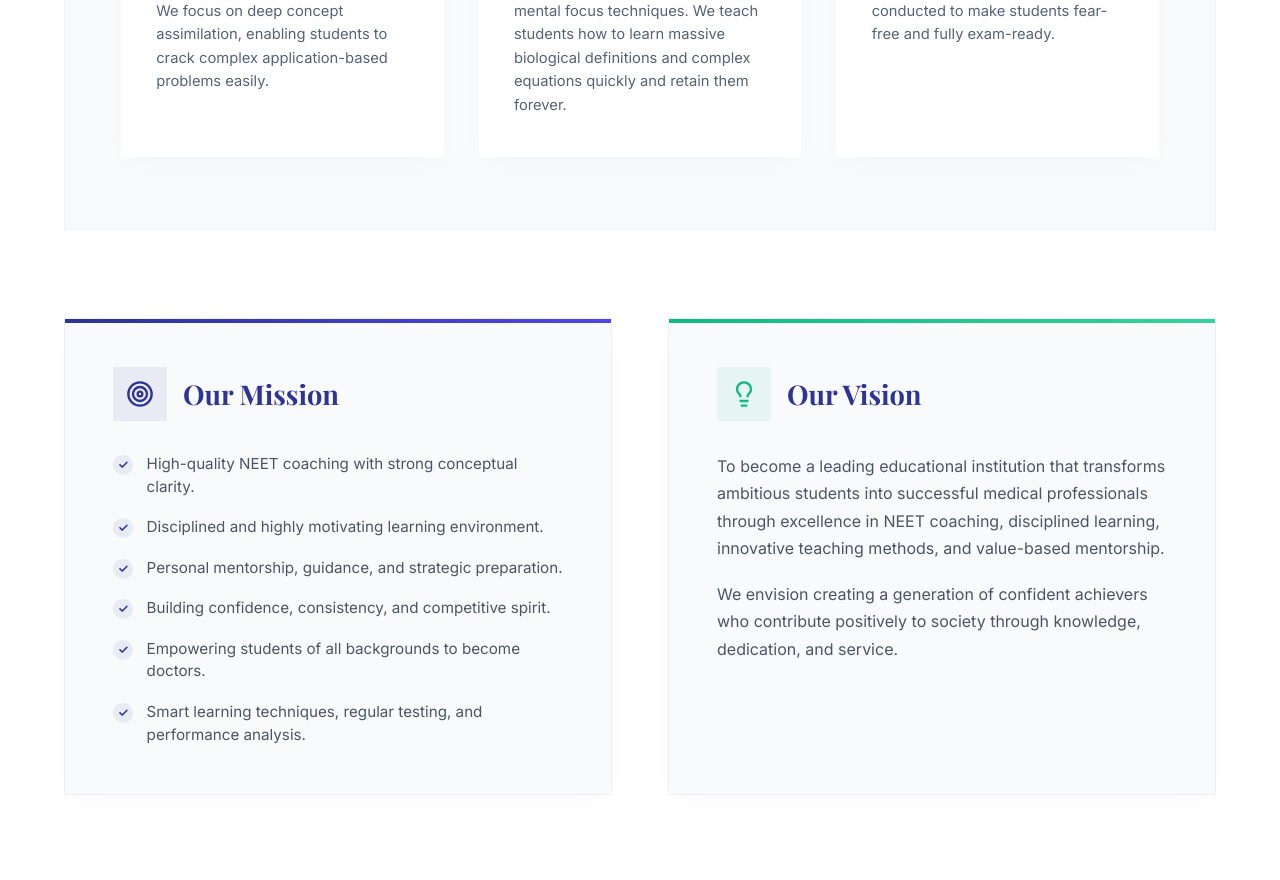
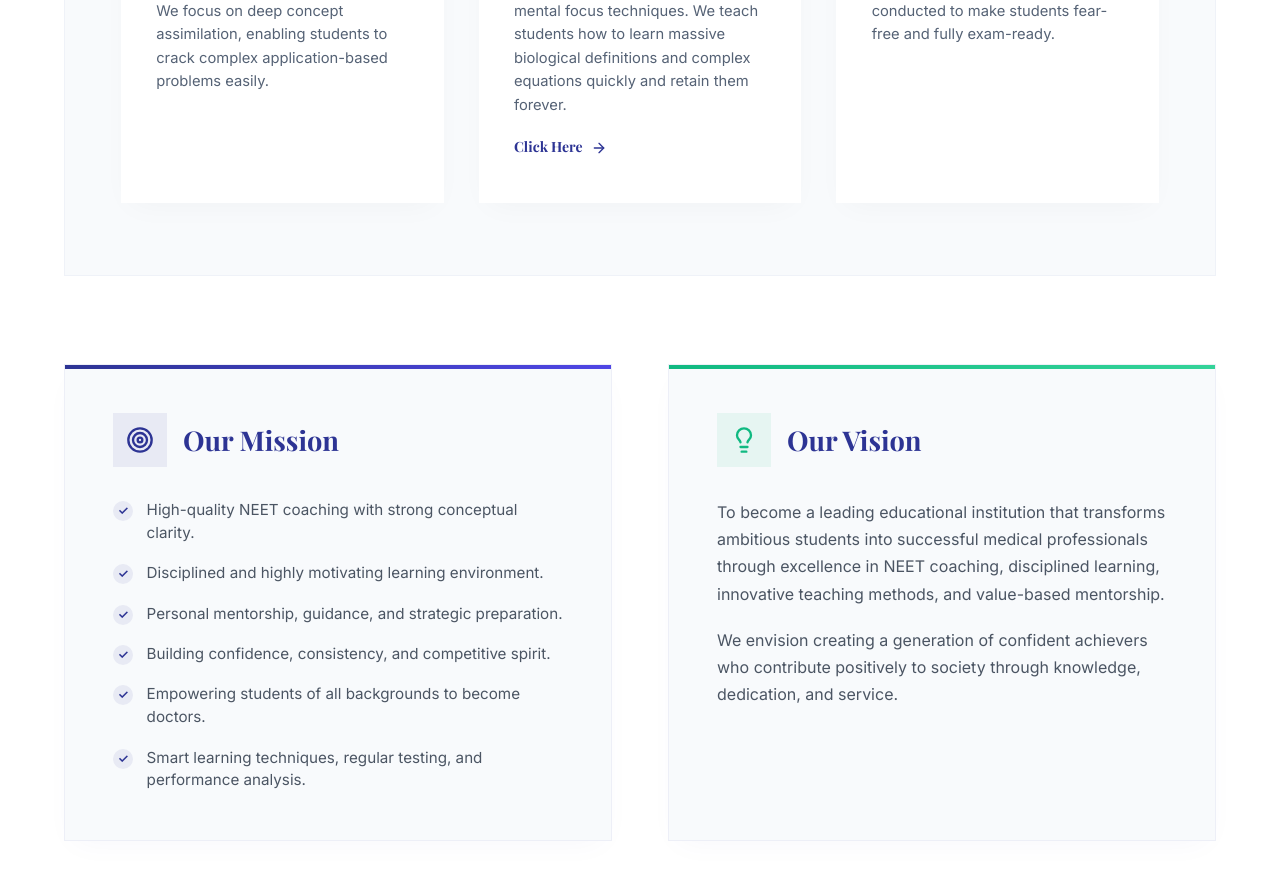
Before and after one commit to KungumapriyaaMKP/TAW-TUP, a React (Vite) app: page / in a window 1280 px wide. Shown: the part 6220-7100 px from the top of the page. Built offline with nearby package versions, Linux system fonts and the light colour scheme; a web font is replaced by a local one.

Commit message:
Add custom 'Click Here' link for Mind Dynamics card on About page

```diff
--- a/src/pages/About.css
+++ b/src/pages/About.css
@@ -489,3 +489,25 @@
     gap: 1rem;
   }
 }
+
+/* Pillar Link Styling */
+.pillar-link {
+  display: inline-flex;
+  align-items: center;
+  gap: 0.5rem;
+  color: var(--primary-blue);
+  font-weight: 700;
+  font-family: var(--font-heading);
+  text-decoration: none;
+  font-size: 0.88rem;
+  margin-top: 1.2rem;
+  transition: all 0.3s ease;
+  border-bottom: 2px solid transparent;
+  padding-bottom: 2px;
+}
+
+.pillar-link:hover {
+  color: var(--accent-green);
+  border-bottom-color: var(--accent-green);
+  transform: translateX(4px);
+}
--- a/src/pages/About.jsx
+++ b/src/pages/About.jsx
@@ -1,4 +1,4 @@
-import { Target, Lightbulb, Award, Users, GraduationCap, Brain, BookOpen, ClipboardCheck } from 'lucide-react';
+import { Target, Lightbulb, Award, Users, GraduationCap, Brain, BookOpen, ClipboardCheck, ArrowRight } from 'lucide-react';
 import './About.css';
 import galleryImg1 from '../assets/our gallery/2026-02-18.webp';
 import galleryImg2 from '../assets/our gallery/unnamed (5).webp';
@@ -135,6 +135,9 @@ const About = () => {
               <p>
                 Utilizing exclusive memory methods, scientific mnemonics, and mental focus techniques. We teach students how to learn massive biological definitions and complex equations quickly and retain them forever.
               </p>
+              <a href="#mind-dynamics" className="pillar-link">
+                Click Here <ArrowRight size={16} />
+              </a>
             </div>
 
             <div className="about-pillar-card">
```
